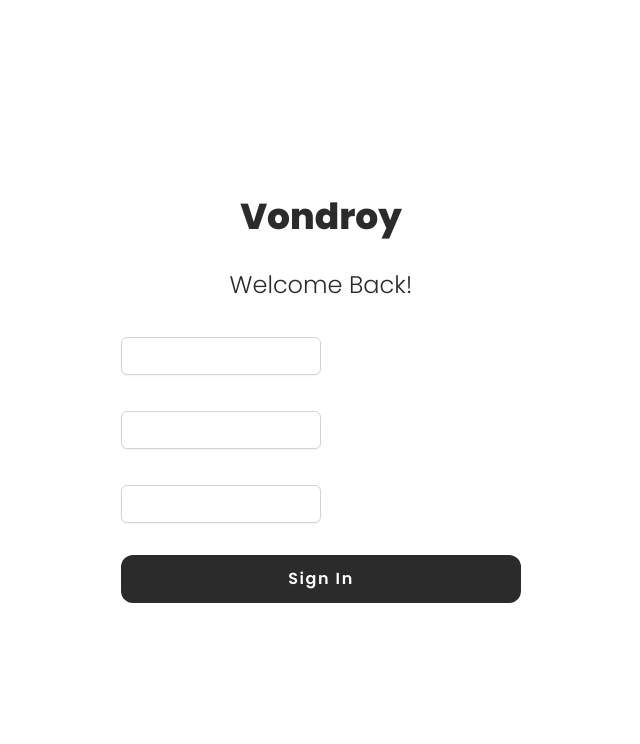
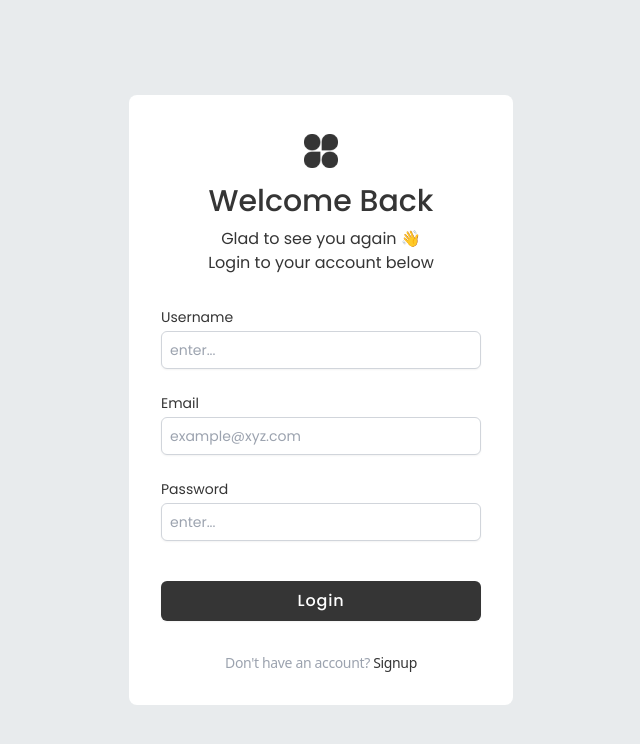
Before and after one commit to SwetanshuSingh/vondroy, a React (Vite) app in the folder client/: page /login in a window 1280 px wide. Shown: the top 744 px of the page, without its empty margins (319-959 px from the left). Built offline with nearby package versions, Linux system fonts and the light colour scheme.

Commit message:
Add : Login page and form

```diff
--- a/client/src/components/LoginForm.tsx
+++ b/client/src/components/LoginForm.tsx
@@ -1,45 +1,25 @@
 import { useState } from "react";
-import InputField from "./ui/InputField";
-import submitLoginForm from "../utils/submitLoginForm";
+import LoginInputField from "./ui/LoginInputField";
 
-const LoginForm = (): React.JSX.Element => {
-  const [formData, setFormData] = useState<{
-    username: string;
-    email: string;
-    password: string;
-  }>({ username: "", email: "", password: "" });
+interface FormData {
+  [key : string] : string
+}
+
+const LoginForm = () : React.JSX.Element => {
+
+  const [formData, setFormData] = useState<FormData>({firstName : '', lastName : '', username : '', email : '', password : '', gender : ''});
 
   return (
-    <form action="" className="flex flex-col gap-8 w-[400px]">
-      <InputField
-        fieldValue="username"
-        placeholder="Enter your username"
-        fieldType="text"
-        formData={formData}
-        setFormData={setFormData}
-      />
-      <InputField
-        fieldValue="email"
-        placeholder="Enter your email address"
-        fieldType="email"
-        formData={formData}
-        setFormData={setFormData}
-      />
-      <InputField
-        fieldValue="password"
-        placeholder="Enter your password"
-        fieldType="password"
-        formData={formData}
-        setFormData={setFormData}
-      />
+    <form className="w-full font-0 text-[#353535] flex flex-col gap-10" action="/">
+      <div className="w-full flex flex-col gap-6">
+        <LoginInputField labelName="Username" fieldName="username" placeholderText="enter..." fieldType="text" formData={formData} setFormData={setFormData} />
+        <LoginInputField labelName="Email" fieldName="email" placeholderText="example@xyz.com" fieldType="email" formData={formData} setFormData={setFormData} />
+        <LoginInputField labelName="Password" fieldName="password" placeholderText="enter..." fieldType="password" formData={formData} setFormData={setFormData} />
+      </div>
 
-      <button
-        onClick={(evt) => {submitLoginForm(evt, formData);}}
-        className="bg-[#2b2b2b] text-white py-3 w-full rounded-xl capitalize font-semibold tracking-widest"
-      >
-        Sign in
-      </button>
+      <button className="w-full bg-[#353535] text-white font-medium py-2 rounded-md shadow-sm tracking-wider">Login</button>
     </form>
-  );
-};
+  )
+}
+
 export default LoginForm;
--- a/client/src/components/SignupForm.tsx
+++ b/client/src/components/SignupForm.tsx
@@ -1,5 +1,6 @@
-import { ChangeEvent, useState } from "react";
+import { useState } from "react";
 import InputField from "./ui/InputField";
+import Dropdown from "./ui/Dropdown";
 
 interface FormData {
   [key : string] : string
@@ -7,34 +8,34 @@ interface FormData {
 
 const SignupForm = () : React.JSX.Element => {
 
-  const [formData, setFormData] = useState<FormData>({});
+  const [formData, setFormData] = useState<FormData>({firstName : '', lastName : '', username : '', email : '', password : '', gender : ''});
 
-  const handleChange = (evt : ChangeEvent<HTMLInputElement>) => {
-    setFormData((prev : FormData) => {
-      prev[evt.target.name] = evt.target.value;
-      return { ...prev }
-    })
-  }
+
 
   return(
-    <form className="w-full font-0 text-[#353535] flex flex-col gap-6" action="/">
+    <form className="w-full font-0 text-[#353535] flex flex-col gap-12" action="/">
+      <div className="w-full flex flex-col gap-6">
       <section className="w-full flex gap-2">
+        <InputField labelName="First Name" fieldName="firstName" formData={formData} placeholderText="enter..." fieldType="text" setFormData={setFormData} />
+        <InputField labelName="Last Name" fieldName="lastName" formData={formData} placeholderText="enter..." fieldType="text" setFormData={setFormData} />
+      </section>
 
-        <div className="w-[50%] flex flex-col gap-1">
-          <label className="text-sm" htmlFor="firstname">First Name</label>
-          <input name="firstName" value={formData.firstName} onChange={(evt) => {handleChange(evt)}} placeholder="enter..." className="w-full border border-gray-300 outline-none px-2 py-2 rounded-md shadow-sm font-light text-sm placeholder:text-sm placeholder:font-normal" type="text" />
-        </div>
-
-        <div className="w-[50%] flex flex-col gap-1">
-          <label className="text-sm" htmlFor="lastname">Last Name</label>
-          <input name="lastName" value={formData.lastName} onChange={(evt) => {handleChange(evt)}} placeholder="enter..." className="w-full border border-gray-300 outline-none px-2 py-2 rounded-md shadow-sm font-light text-sm placeholder:text-sm placeholder:font-normal" type="text" />
-        </div>
-
+      <section className="w-full flex gap-2">
+        <InputField labelName="Username" fieldName="username" formData={formData} placeholderText="enter..." fieldType="text" setFormData={setFormData} />
+        <InputField labelName="Password" fieldName="password" formData={formData} placeholderText="enter..." fieldType="password" setFormData={setFormData} />
       </section>
 
       <section className="w-full flex gap-2">
         <InputField labelName="Email" fieldName="email" formData={formData} placeholderText="example@xyz.com" fieldType="text" setFormData={setFormData} />
+        <Dropdown labelName="Gender" fieldName="gender" formData={formData} setFormData={setFormData} />
       </section>
+      </div>
+
+      <section className="w-full flex gap-2">
+        <button className="w-[50%] bg-[#353535] text-white font-medium py-1 rounded-md shadow-sm">Confirm</button>
+        <button className="w-[50%] border border-[#353535] font-medium py-1 rounded-md shadow-sm">Cancel</button>
+      </section>
+
     </form>
   )
 }
--- /dev/null
+++ b/client/src/components/ui/Dropdown.tsx
@@ -0,0 +1,42 @@
+import { ChangeEvent } from "react";
+
+interface FormData {
+  [key : string] : string
+}
+
+interface DropdownProps {
+  labelName : string,
+  fieldName : string,
+  formData : FormData,
+  setFormData : React.Dispatch<React.SetStateAction<FormData>>
+}
+
+const Dropdown = ({ labelName, fieldName, formData, setFormData } : DropdownProps) : React.JSX.Element => {
+
+  const handleChange = (evt : ChangeEvent<HTMLSelectElement>) => {
+    setFormData((prev : FormData) => {
+      prev[evt.target.name] = evt.target.value;
+      return { ...prev }
+    })
+  }
+
+    return(
+    <div className="w-[50%] flex flex-col gap-1">
+      <label className="text-sm" htmlFor="gender">
+        { labelName }
+      </label>
+      <select
+        name={fieldName}
+        value={formData[fieldName]}
+        id="gender"
+        onChange={(evt) => {handleChange(evt)}}
+        className="w-full border border-gray-300 outline-none px-2 py-2 rounded-md shadow-sm font-light text-sm placeholder:text-sm placeholder:font-normal">
+            <option value="">Please select your gender</option>
+            <option value="male">Male</option>
+            <option value="female">Female</option>
+        </select>
+    </div>
+    )
+}
+
+export default Dropdown;
--- a/client/src/components/ui/InputField.tsx
+++ b/client/src/components/ui/LoginInputField.tsx
@@ -4,7 +4,7 @@ interface FormData {
   [key : string] : string
 }
 
-interface InputFieldProps {
+interface LoginInputFieldProps {
   labelName : string,
   fieldName : string,
   formData : FormData,
@@ -13,7 +13,7 @@ interface InputFieldProps {
   setFormData : React.Dispatch<React.SetStateAction<FormData>>
 }
 
-const InputField = ({ labelName, fieldName, formData, placeholderText, fieldType, setFormData } : InputFieldProps): React.JSX.Element => {
+const LoginInputField = ({ labelName, fieldName, formData, placeholderText, fieldType, setFormData } : LoginInputFieldProps): React.JSX.Element => {
 
   const handleChange = (evt : ChangeEvent<HTMLInputElement>) => {
     setFormData((prev : FormData) => {
@@ -23,8 +23,8 @@ const InputField = ({ labelName, fieldName, formData, placeholderText, fieldType
   }
 
   return (
-    <div className="w-[50%] flex flex-col gap-1">
-      <label className="text-sm" htmlFor="firstname">
+    <div className="w-full min-w-80 flex flex-col gap-1">
+      <label className="text-sm" htmlFor={fieldName}>
         { labelName }
       </label>
       <input
@@ -41,4 +41,4 @@ const InputField = ({ labelName, fieldName, formData, placeholderText, fieldType
   );
 };
 
-export default InputField;
+export default LoginInputField;
--- a/client/src/pages/LoginPage.tsx
+++ b/client/src/pages/LoginPage.tsx
@@ -1,13 +1,27 @@
+import { Link } from "react-router-dom";
 import LoginForm from "../components/LoginForm";
 
 const LoginPage = (): React.JSX.Element => {
   return (
-    <section className="w-full h-[100vh] flex flex-col justify-center items-center font-0 gap-8">
-      <h1 className="text-[#2b2b2b] text-4xl font-extrabold">Vondroy</h1>
-      <h2 className="text-[#2b2b2b] font-light text-2xl">Welcome Back!</h2>
-      <LoginForm />
-    </section>
-  );
+    <main className="w-full h-[100vh] bg-[#e8ebed] flex justify-center items-center">
+
+      <section className="bg-white p-8 rounded-lg flex flex-col gap-8">
+
+        <div className="heading font-0 text-[#353535] flex flex-col items-center gap-2">
+          <img className="w-12 h-12" src="/logos/conversify-logo.png" alt="logo" />
+          <h2 className="font-medium text-3xl">Welcome Back</h2>
+          <div className="font-normal text-center">
+            <p>Glad to see you again 👋</p>
+            <p >Login to your account below</p>
+          </div>
+        </div>
+
+        <LoginForm />
+
+        <p className="font-medium text-sm text-gray-400 text-center tracking-tight">Don't have an account? <span className="text-[#353535]"><Link to="/signup">Signup</Link></span></p>
+      </section>
+    </main>
+  )
 };
 
 export default LoginPage;
--- a/client/src/pages/SignupPage.tsx
+++ b/client/src/pages/SignupPage.tsx
@@ -1,3 +1,4 @@
+import { Link } from "react-router-dom";
 import SignupForm from "../components/SignupForm";
 
 const SignupPage = (): React.JSX.Element => {
@@ -9,11 +10,12 @@ const SignupPage = (): React.JSX.Element => {
         <div className="heading font-0 text-[#353535] flex flex-col gap-2">
           <img className="w-12 h-12" src="/logos/conversify-logo.png" alt="logo" />
           <h2 className="font-medium text-3xl">Sign Up</h2>
-          <p className="font-light">Enter your details below to create your account and get started.</p>
+          <p className="font-normal">Enter your details below to create your account and get started.</p>
         </div>
 
         <SignupForm />
 
+        <p className="font-medium text-sm text-gray-400 text-center tracking-tight">Already have an account? <span className="text-[#353535]"><Link to="/login">Login</Link></span></p>
       </section>
     </main>
   )
```
